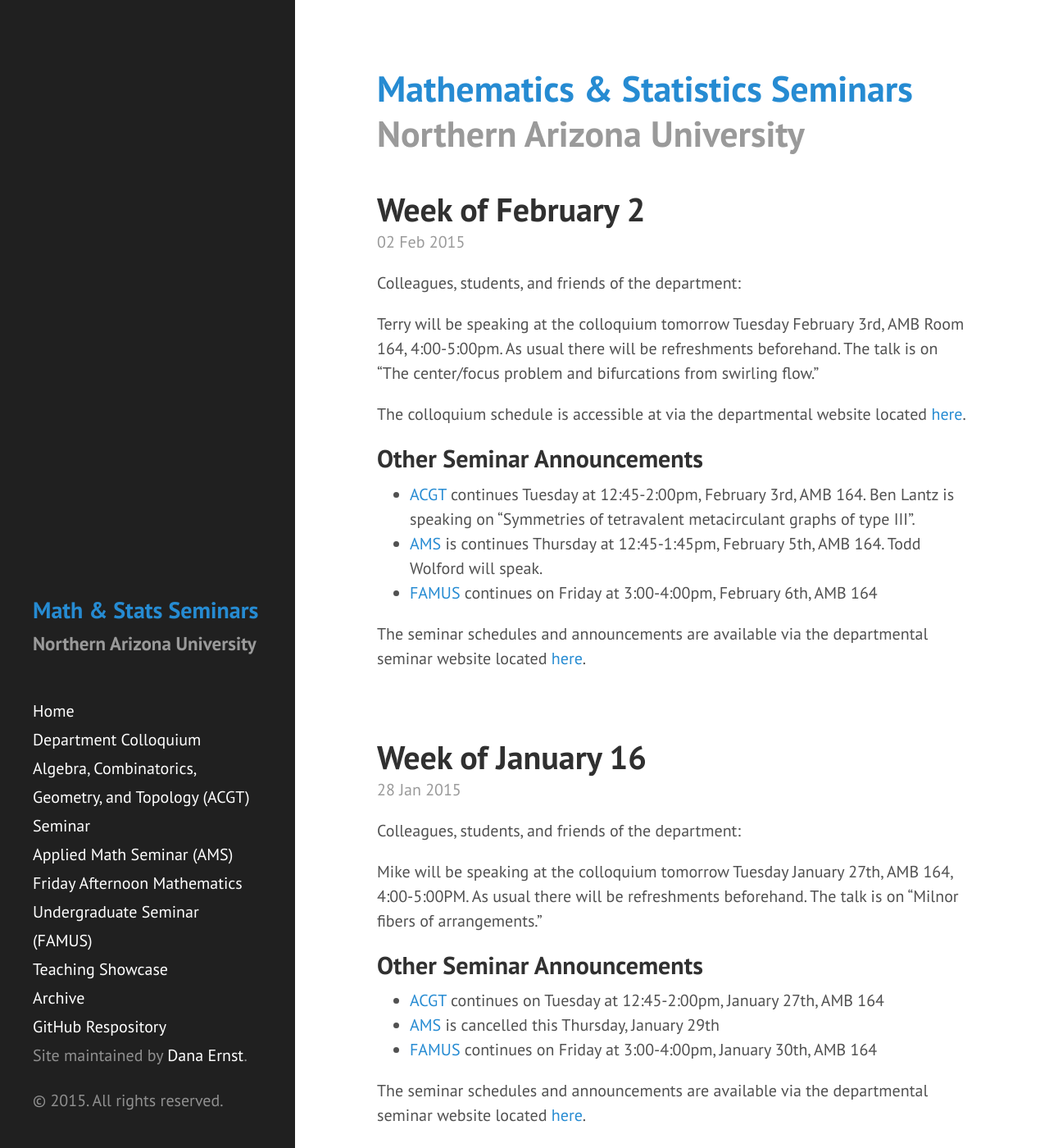
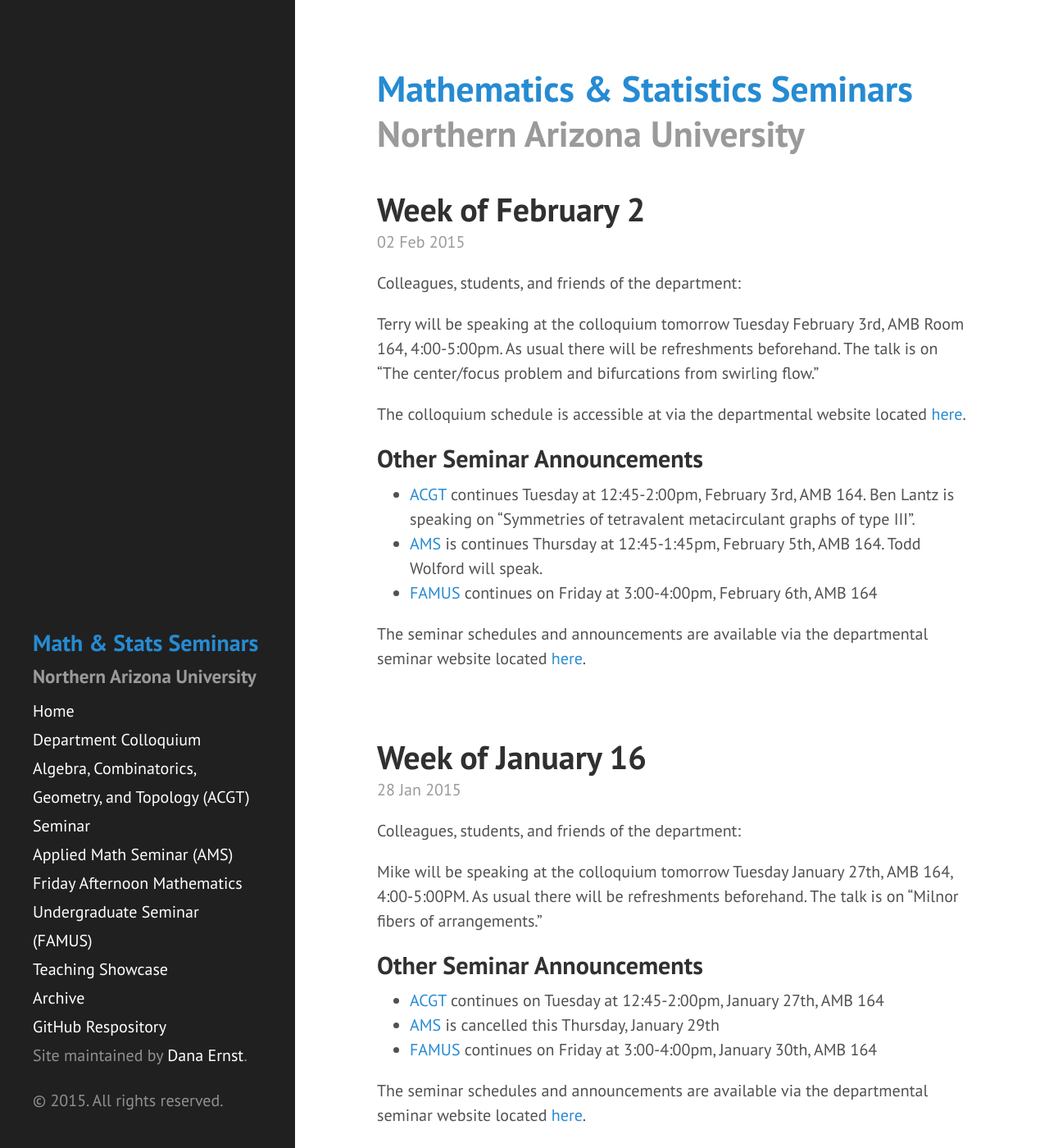
Before and after one commit to NAUMathStat/seminars, a Jekyll site: the page built from index.html, in a window 1280 px wide and 1400 px high. Shown: the whole window at 82% size. Built offline with Jekyll 4.4.1, drawn with Linux system fonts in a browser that asks for light colours; Markdown is read by kramdown in place of the engine named in the settings; the list of posts is cut into pages by our own code.

Commit message:
Tinkering

```diff
--- a/public/css/hyde.css
+++ b/public/css/hyde.css
@@ -97,7 +97,6 @@ html {
   margin-top: 0;
   color: #9a9a9a;
   font-size: 1.15rem;
-  padding-bottom: 2rem;
 }
 
 /* Sidebar nav */
```
